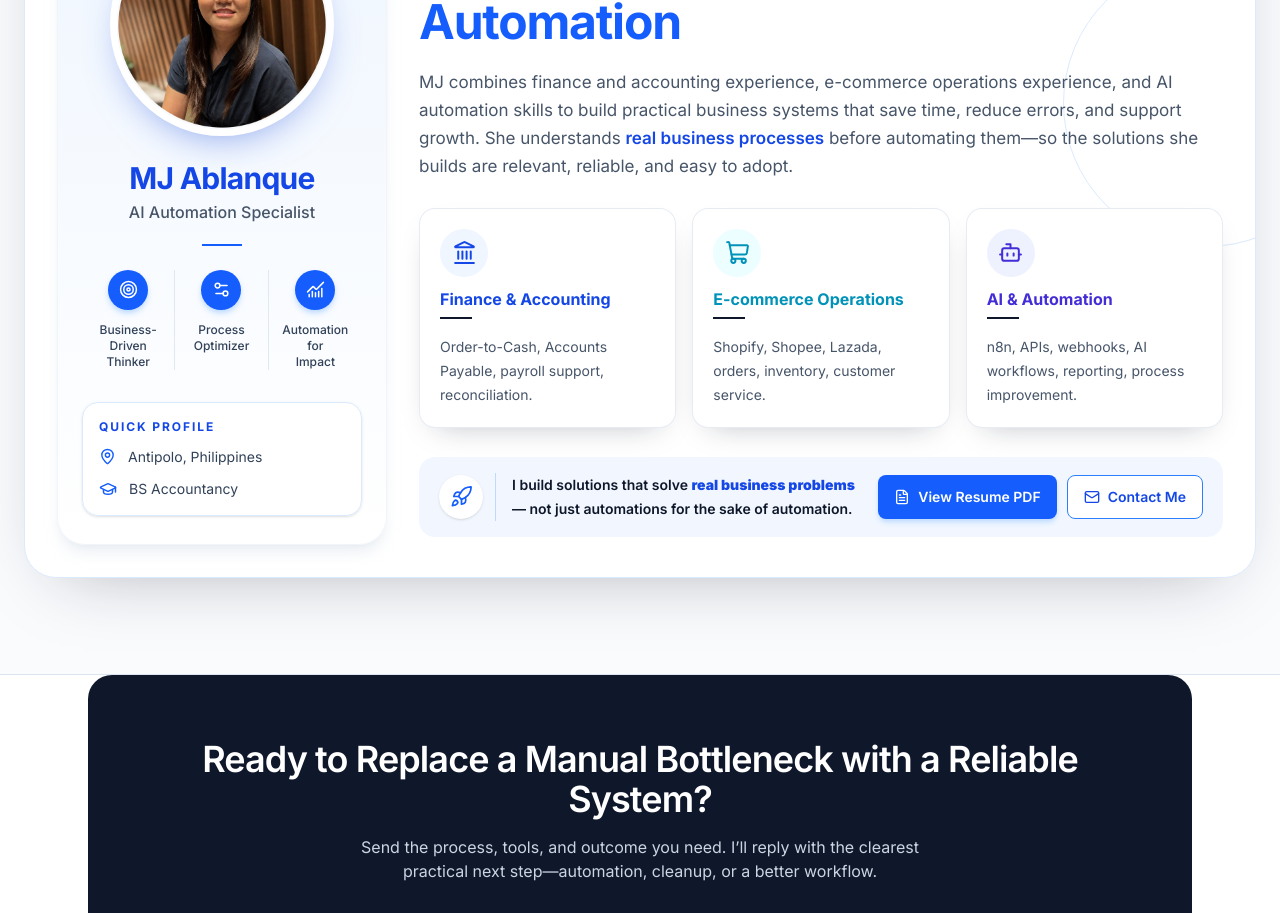
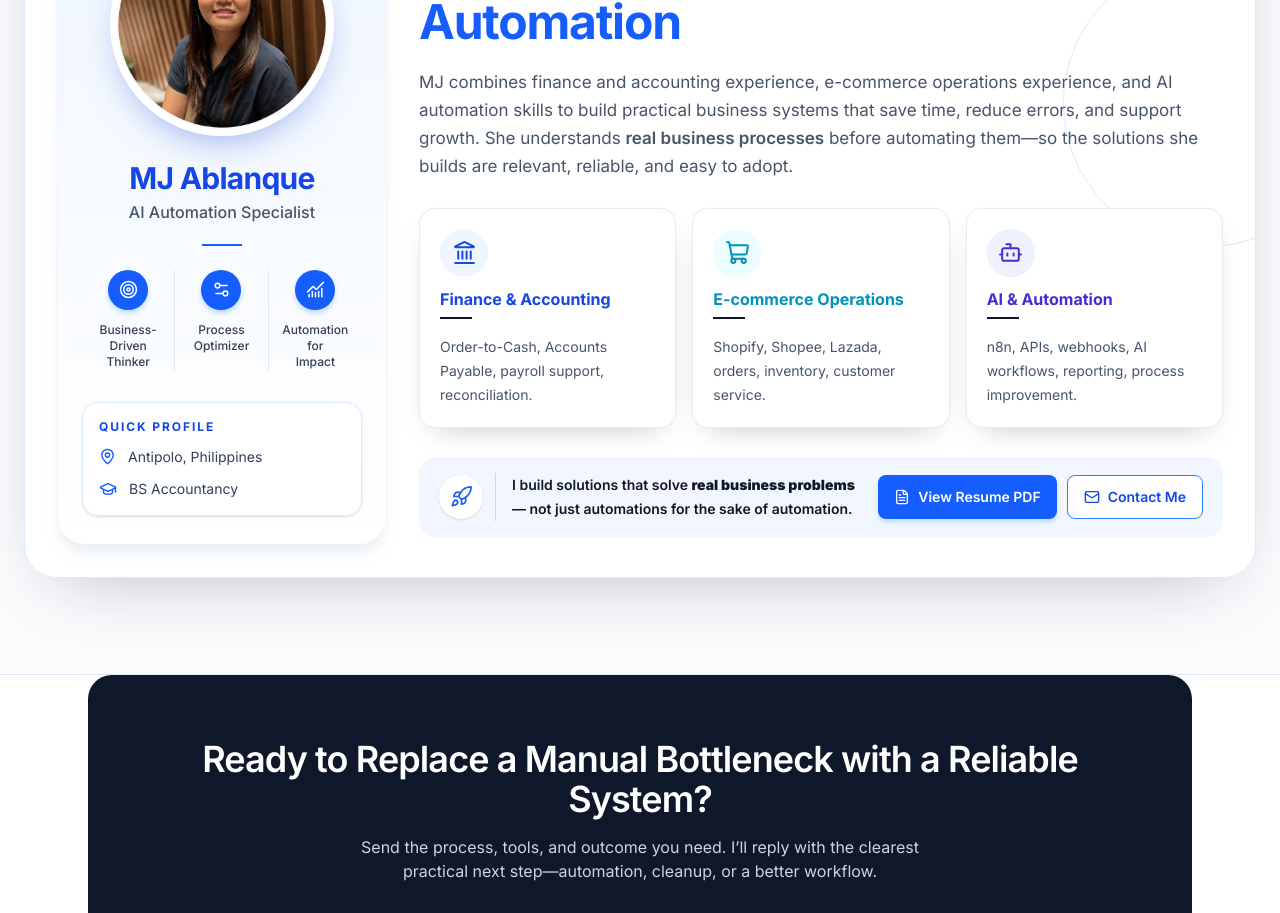
Before and after one commit to workflowlab-tech/ai-automation-portfolio, a Next.js app: page / in a window 1280 px wide. Shown: the part 6520-7433 px from the top of the page. Built offline with nearby package versions, Linux system fonts and the light colour scheme.

Commit message:
Use neutral emphasis in About copy

```diff
--- a/components/AboutSection.tsx
+++ b/components/AboutSection.tsx
@@ -133,7 +133,7 @@ export default function AboutSection() {
                   MJ combines finance and accounting experience, e-commerce operations experience,
                   and AI automation skills to build practical business systems that save time,
                   reduce errors, and support growth. She understands{" "}
-                  <strong className="font-semibold text-blue-700">real business processes</strong>
+                  <strong className="font-semibold">real business processes</strong>
                   {" "}before automating them—so the solutions she builds are relevant, reliable, and
                   easy to adopt.
                 </p>
@@ -168,7 +168,7 @@ export default function AboutSection() {
                     </span>
                     <p className="border-l border-blue-200 pl-4 text-sm font-semibold leading-6 text-[var(--color-ink)]">
                       I build solutions that solve{" "}
-                      <strong className="text-blue-700">real business problems</strong> — not just
+                      <strong>real business problems</strong> — not just
                       automations for the sake of automation.
                     </p>
                   </div>
```
